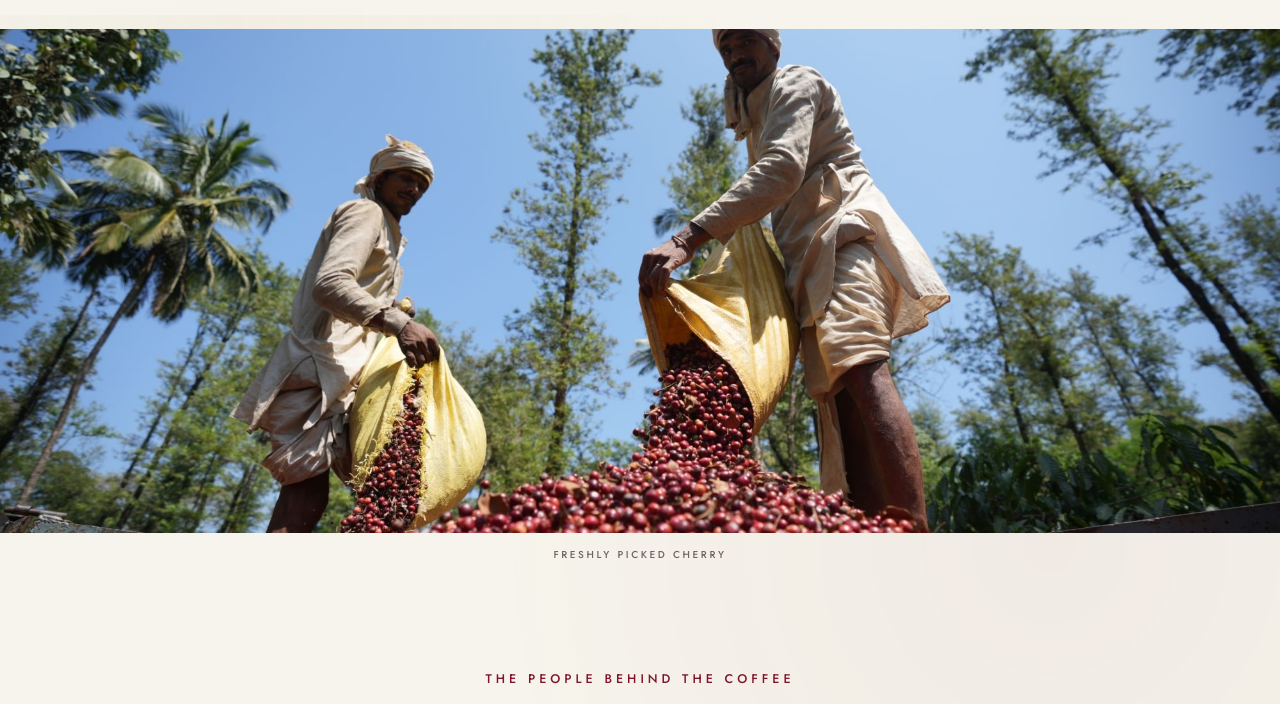
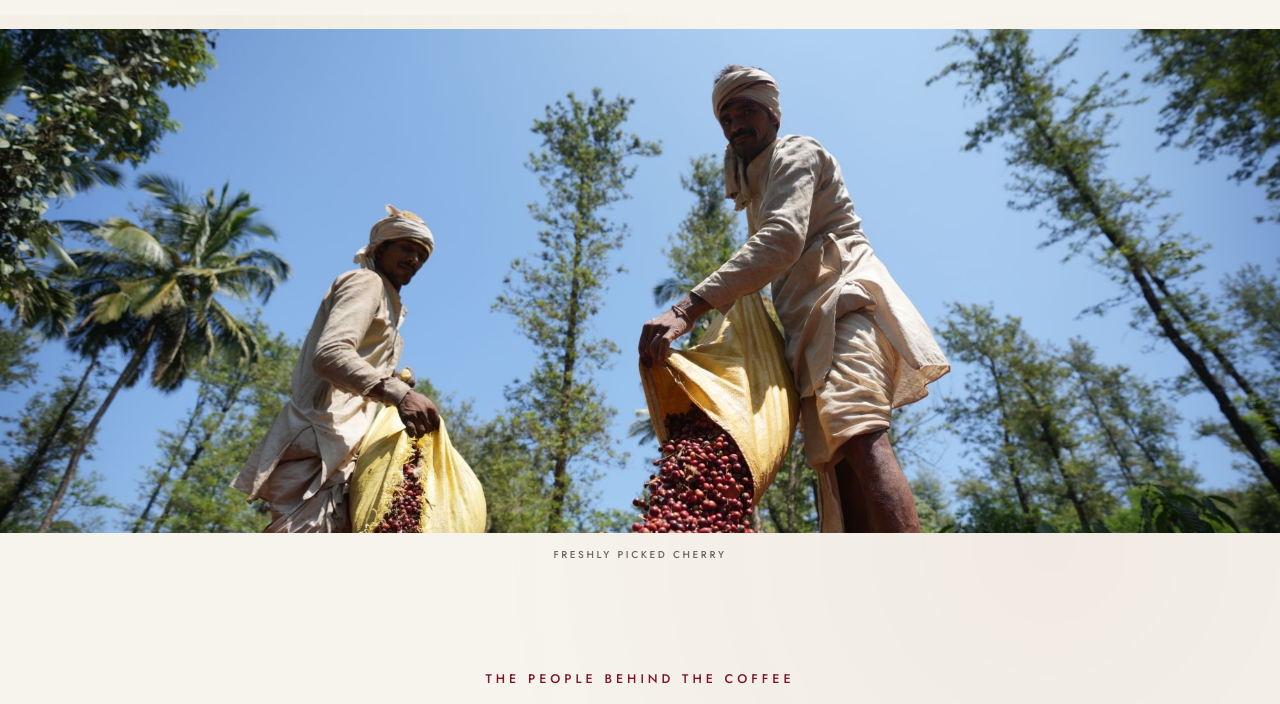
Before and after one commit to kuldeep-gill-dev/kuyilorigins, a plain HTML site: page producers.html in a window 1280 px wide. Shown: the part 77-781 px from the top of the page. Drawn offline with Linux system fonts and the light colour scheme.

Commit message:
Our Producers: shift the hero photo crop so both farmers' faces show
Co-Authored-By: Claude Sonnet 5.5 <noreply@anthropic.com>

```diff
--- a/producers.html
+++ b/producers.html
@@ -60,7 +60,7 @@
 <!-- ===== HERO ===== -->
 <section class="hero-photo">
   <div class="hp-frame">
-    <img class="hp-slide is-active" fetchpriority="high" src="assets/producers-cherries-hero.jpg" alt="Two workers pouring sacks of ripe red coffee cherries beneath tall shade trees" style="object-position:50% 45%">
+    <img class="hp-slide is-active" fetchpriority="high" src="assets/producers-cherries-hero.jpg" alt="Two workers pouring sacks of ripe red coffee cherries beneath tall shade trees" style="object-position:50% 25%">
   </div>
   <div class="hp-cap">Freshly picked cherry</div>
 </section>
```
